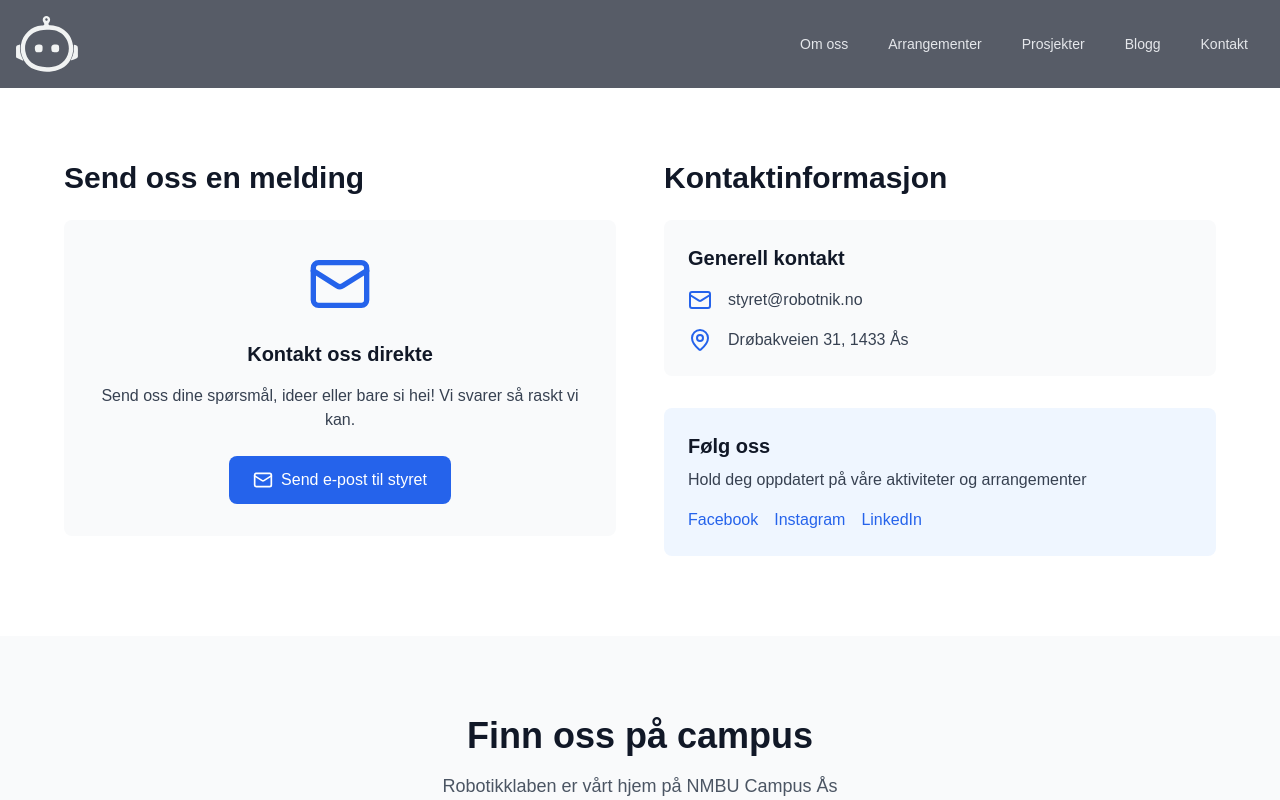
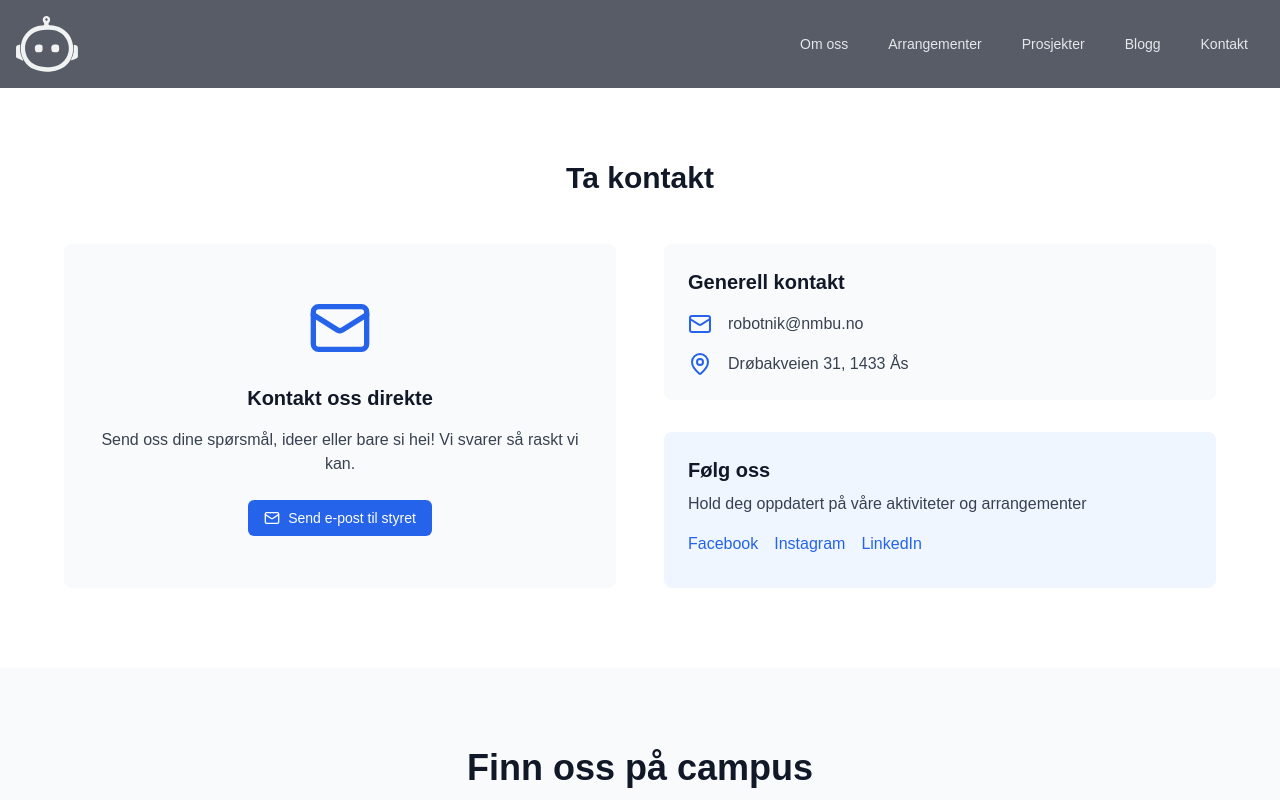
Before and after one commit to joasmund/robotnik-side, a Next.js app in the folder robotnik-page/: page /kontakt in a window 1280 px wide. Shown: the top 800 px of the page. Built offline with nearby package versions, Linux system fonts and the light colour scheme.

Commit message:
chore: updated information and fixed grid layout
ficed grid layout and updated information

```diff
--- a/robotnik-page/app/kontakt/page.tsx
+++ b/robotnik-page/app/kontakt/page.tsx
@@ -78,11 +78,11 @@ export default function ContactPage() {
         {/* Contact Form Section */}
         <section className="py-20 bg-white">
           <div className="container mx-auto px-4">
-            <div className="grid grid-cols-1 lg:grid-cols-2 gap-12 max-w-6xl mx-auto">
+            <h2 className="text-3xl font-bold mb-12 text-gray-900 text-center">Ta kontakt</h2>
+            <div className="grid grid-cols-1 lg:grid-cols-2 gap-12 max-w-6xl mx-auto items-stretch">
               {/* Contact Button */}
-              <div>
-                <h2 className="text-3xl font-bold mb-6 text-gray-900">Send oss en melding</h2>
-                <div className="bg-gray-50 rounded-lg p-8 text-center">
+              <div className="flex">
+                <div className="bg-gray-50 rounded-lg p-8 text-center flex-1 flex flex-col justify-center">
                   <Mail className="w-16 h-16 mx-auto mb-6 text-blue-600" />
                   <h3 className="text-xl font-semibold mb-4 text-gray-900">Kontakt oss direkte</h3>
                   <p className="text-gray-700 mb-6">
@@ -90,24 +90,24 @@ export default function ContactPage() {
                   </p>
                   <a
                     href="mailto:styret@robotnik.no?subject=Henvendelse fra nettsiden&body=Hei Robotnik,%0D%0A%0D%0AJeg vil gjerne..."
-                    className="inline-flex items-center px-6 py-3 bg-blue-600 hover:bg-blue-700 text-white font-medium rounded-lg transition-colors"
+                    className="inline-block px-4 py-2 bg-blue-600 hover:bg-blue-700 text-white font-medium rounded-md transition-colors text-sm w-fit mx-auto"
                   >
-                    <Mail className="w-5 h-5 mr-2" />
+                    <span className="flex items-center">
+                      <Mail className="w-4 h-4 mr-2" />
                       Send e-post til styret
+                    </span>
                   </a>
                 </div>
               </div>
 
-              {/* Contact Information */}
-              <div>
-                <h2 className="text-3xl font-bold mb-6 text-gray-900">Kontaktinformasjon</h2>
-                <div className="space-y-8">
+              {/* Contact Information Blocks */}
+              <div className="grid grid-rows-2 gap-8">
                 <div className="bg-gray-50 rounded-lg p-6">
                   <h3 className="text-xl font-semibold mb-4 text-gray-900">Generell kontakt</h3>
                   <div className="space-y-4">
                     <div className="flex items-center">
                       <Mail className="w-6 h-6 mr-4 text-blue-600" />
-                        <span className="text-gray-700">styret@robotnik.no</span>
+                      <span className="text-gray-700">robotnik@nmbu.no</span>
                     </div>
                     <div className="flex items-center">
                       <MapPin className="w-6 h-6 mr-4 text-blue-600" />
@@ -115,8 +115,6 @@ export default function ContactPage() {
                     </div>
                   </div>
                 </div>
-
-
 
                 <div className="bg-blue-50 rounded-lg p-6">
                   <h3 className="text-xl font-semibold mb-2 text-gray-900">Følg oss</h3>
@@ -136,7 +134,6 @@ export default function ContactPage() {
               </div>
             </div>
           </div>
-          </div>
         </section>
 
         {/* Location Section */}
@@ -151,7 +148,8 @@ export default function ContactPage() {
               <div>
                 <h3 className="text-2xl font-bold mb-4 text-gray-900">Adresse</h3>
                 <p className="text-lg text-gray-700 mb-6">
-                  Drøbakveien 31, 1433 Ås<br />
+                  Postadresse: Drøbakveien 31, 1433 Ås<br />
+                  Robotlaben: Kajaveien 4, 1433 Ås<br />
                   Fakultet for realfag og teknologi<br />
                   NMBU - Norges miljø- og biovitenskapelige universitet<br />
                   {/* Postboks 5003 NMBU<br /> */}
@@ -185,7 +183,7 @@ export default function ContactPage() {
         </section>
 
         {/* FAQ Section */}
-        <section className="py-20 bg-white">
+        {/* <section className="py-20 bg-white">
           <div className="container mx-auto px-4">
             <div className="text-center mb-16">
               <h2 className="text-4xl font-bold mb-4 text-gray-900">Ofte stilte spørsmål</h2>
@@ -215,7 +213,7 @@ export default function ContactPage() {
               />
             </div>
           </div>
-        </section>
+        </section> */}
       </main>
 
       <Footer />
```
Lines whose indentation alone changed are shown as unchanged.
